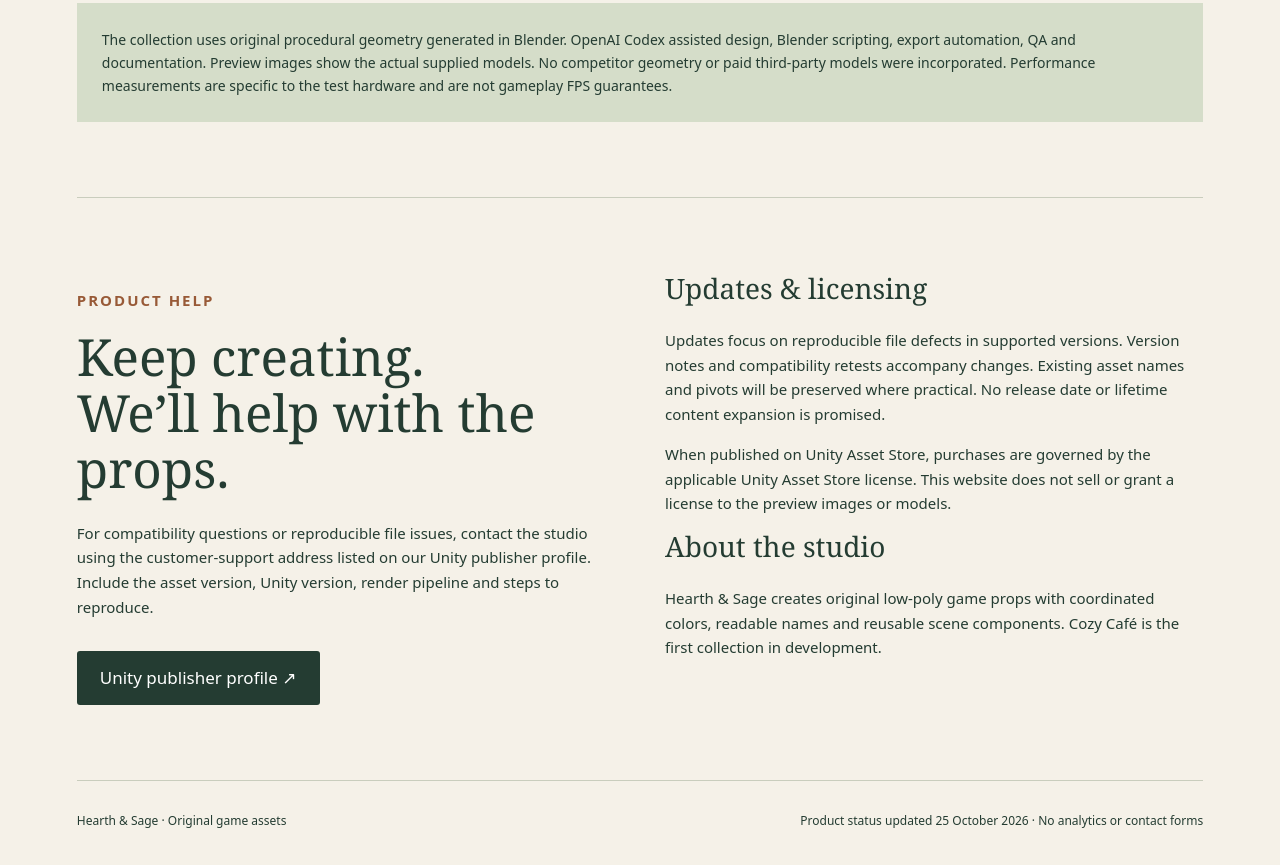
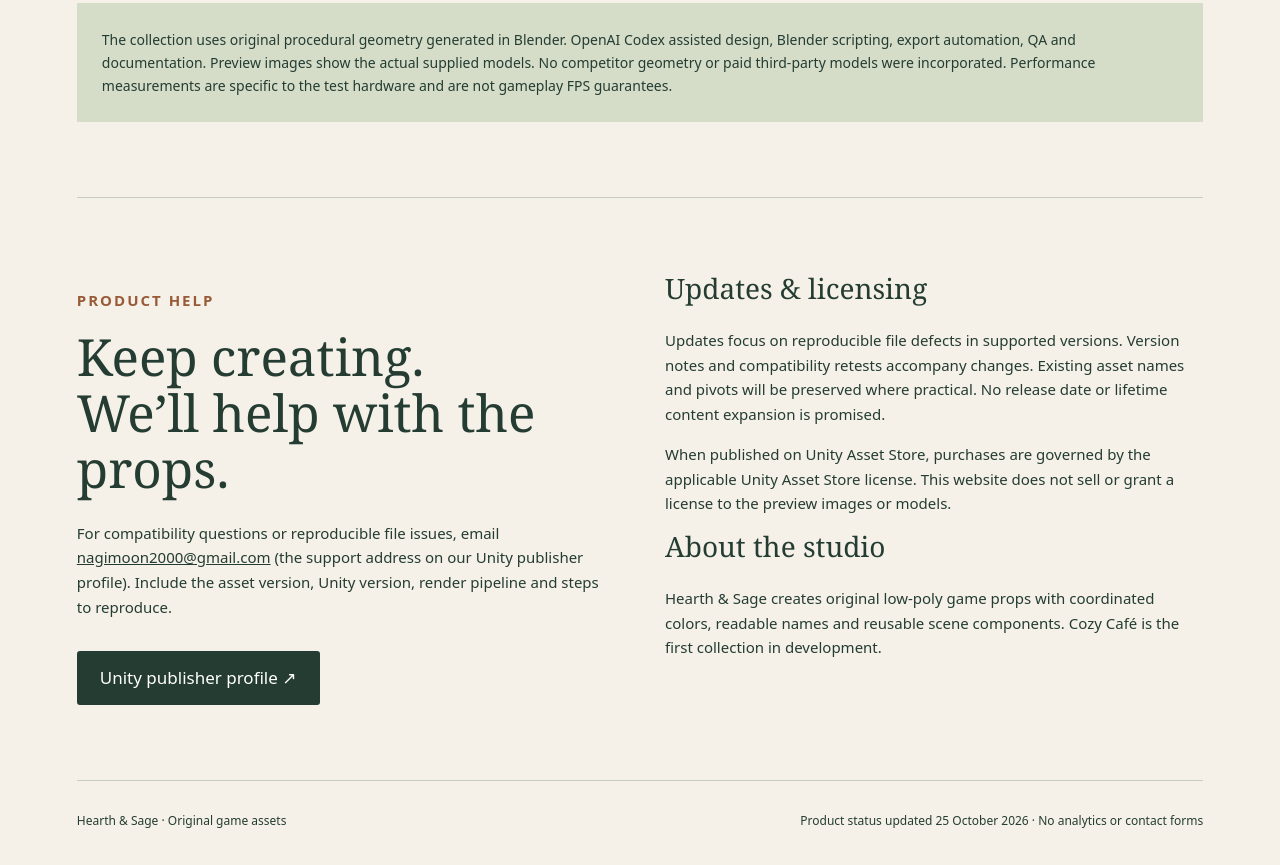
Before and after one commit to nagimoon2000-crypto/hearth-and-sage-studio, a plain HTML site: page index.html in a window 1280 px wide. Shown: the part 3383-4248 px from the top of the page. Drawn offline with Linux system fonts and the light colour scheme.

Commit message:
Add direct studio support contact for publisher review

```diff
--- a/index.html
+++ b/index.html
@@ -10,5 +10,5 @@
 <div class="inventory"><div><h3>10 furniture</h3><p>Five tables, dining chair, armchair, backless stool, bench and café sofa.</p></div><div><h3>8 equipment</h3><p>Espresso machine, grinder, register, counter, pastry shelf, pitcher, canister and tray.</p></div><div><h3>10 food & drink</h3><p>Mug, espresso cup, takeaway cup, saucer, donut, muffin, cake, baguette, teapot and cookie.</p></div><div><h3>12 decorations</h3><p>Three lamps, two plants, menu board, shelf, clock, frame, candle, books and napkin holder.</p></div></div>
 <figure class="wide"><img src="overview.png" alt="Actual Unity overview render showing all 40 café models"><figcaption>All 40 props in the Unity overview scene. Scene staging and lighting shown in screenshots are demonstration context.</figcaption></figure></section>
 <section id="compatibility"><p class="eyebrow">Technical notes</p><h2>Built to be placed.<br>Tested to be useful.</h2><table class="specs"><tbody><tr><th>Verified engine</th><td>Unity 6000.6.7f1 · Universal Render Pipeline 17.6.0</td></tr><tr><th>Verified runtime</th><td>Windows x64 · Mono · Direct3D11 · Both demo scenes tested</td></tr><tr><th>Unity content</th><td>40 prefabs, 10 flat-color materials, Overview and CafeUseScene scenes</td></tr><tr><th>Textures & UVs</th><td>No image textures required. UV0 mapping with automated overlap, bounds and degeneracy checks. Generated lightmap UVs.</td></tr><tr><th>Scale & collision</th><td>Meter-based dimensions. 40 static MeshColliders passed Editor raycast checks.</td></tr><tr><th>Not included</th><td>Rigging, animation, LODs, gameplay, liquid simulation and interactive equipment. Menu-board marks are decorative geometry.</td></tr><tr><th>Other platforms</th><td>Built-in, HDRP, Custom RP, Unreal Engine, mobile and other desktop targets remain untested.</td></tr></tbody></table><div class="note">The collection uses original procedural geometry generated in Blender. OpenAI Codex assisted design, Blender scripting, export automation, QA and documentation. Preview images show the actual supplied models. No competitor geometry or paid third-party models were incorporated. Performance measurements are specific to the test hardware and are not gameplay FPS guarantees.</div></section>
-<section id="support" class="support"><div><p class="eyebrow">Product help</p><h2>Keep creating.<br>We’ll help with the props.</h2><p>For compatibility questions or reproducible file issues, contact the studio using the customer-support address listed on our Unity publisher profile. Include the asset version, Unity version, render pipeline and steps to reproduce.</p><a class="button" href="https://assetstore.unity.com/publishers/163976">Unity publisher profile ↗</a></div><div><h3>Updates & licensing</h3><p>Updates focus on reproducible file defects in supported versions. Version notes and compatibility retests accompany changes. Existing asset names and pivots will be preserved where practical. No release date or lifetime content expansion is promised.</p><p>When published on Unity Asset Store, purchases are governed by the applicable Unity Asset Store license. This website does not sell or grant a license to the preview images or models.</p><h3>About the studio</h3><p>Hearth & Sage creates original low-poly game props with coordinated colors, readable names and reusable scene components. Cozy Café is the first collection in development.</p></div></section></main>
+<section id="support" class="support"><div><p class="eyebrow">Product help</p><h2>Keep creating.<br>We’ll help with the props.</h2><p>For compatibility questions or reproducible file issues, email <a href="mailto:nagimoon2000@gmail.com">nagimoon2000@gmail.com</a> (the support address on our Unity publisher profile). Include the asset version, Unity version, render pipeline and steps to reproduce.</p><a class="button" href="https://assetstore.unity.com/publishers/163976">Unity publisher profile ↗</a></div><div><h3>Updates & licensing</h3><p>Updates focus on reproducible file defects in supported versions. Version notes and compatibility retests accompany changes. Existing asset names and pivots will be preserved where practical. No release date or lifetime content expansion is promised.</p><p>When published on Unity Asset Store, purchases are governed by the applicable Unity Asset Store license. This website does not sell or grant a license to the preview images or models.</p><h3>About the studio</h3><p>Hearth & Sage creates original low-poly game props with coordinated colors, readable names and reusable scene components. Cozy Café is the first collection in development.</p></div></section></main>
 <footer><span>Hearth & Sage · Original game assets</span><span>Product status updated 25 October 2026 · No analytics or contact forms</span></footer></body></html>
```
